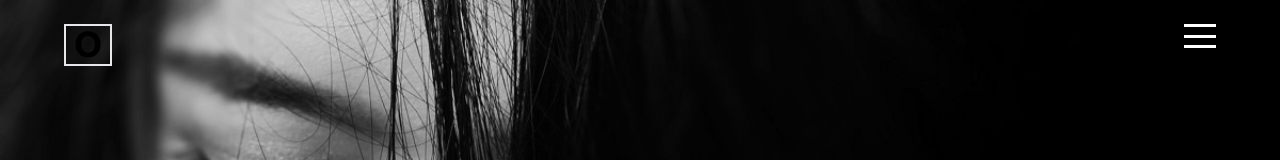
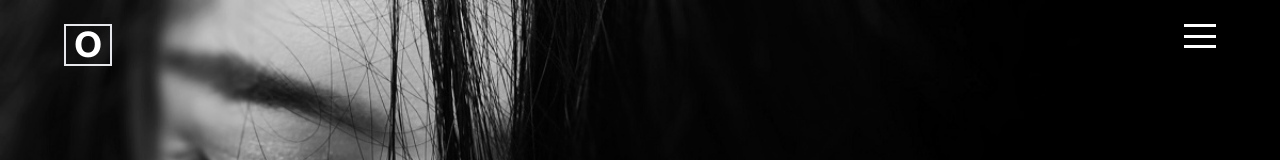
Before and after one commit to REAL-Limbs-Lab-OSU/REAL-Limbs-Lab-OSU.github.io, a Next.js app: page / in a window 1280 px wide. Shown: the top 160 px of the page. Built offline with nearby package versions, Linux system fonts and the light colour scheme.

Commit message:
Update Banner.tsx

```diff
--- a/components/Banner.tsx
+++ b/components/Banner.tsx
@@ -44,7 +44,7 @@ const Banner = () => {
           }}
           className="w-full px-16 py-6 flex justify-between fixed top-0 z-40 bg-black bg-opacity-25"
         >
-          <h1 className="font-bodyFont text-4xl text-red font-extrabold border-2 w-12 text-center">
+          <h1 className="font-bodyFont text-4xl text-white font-extrabold border-2 w-12 text-center">
             O
           </h1>
 {/*           <div
```
